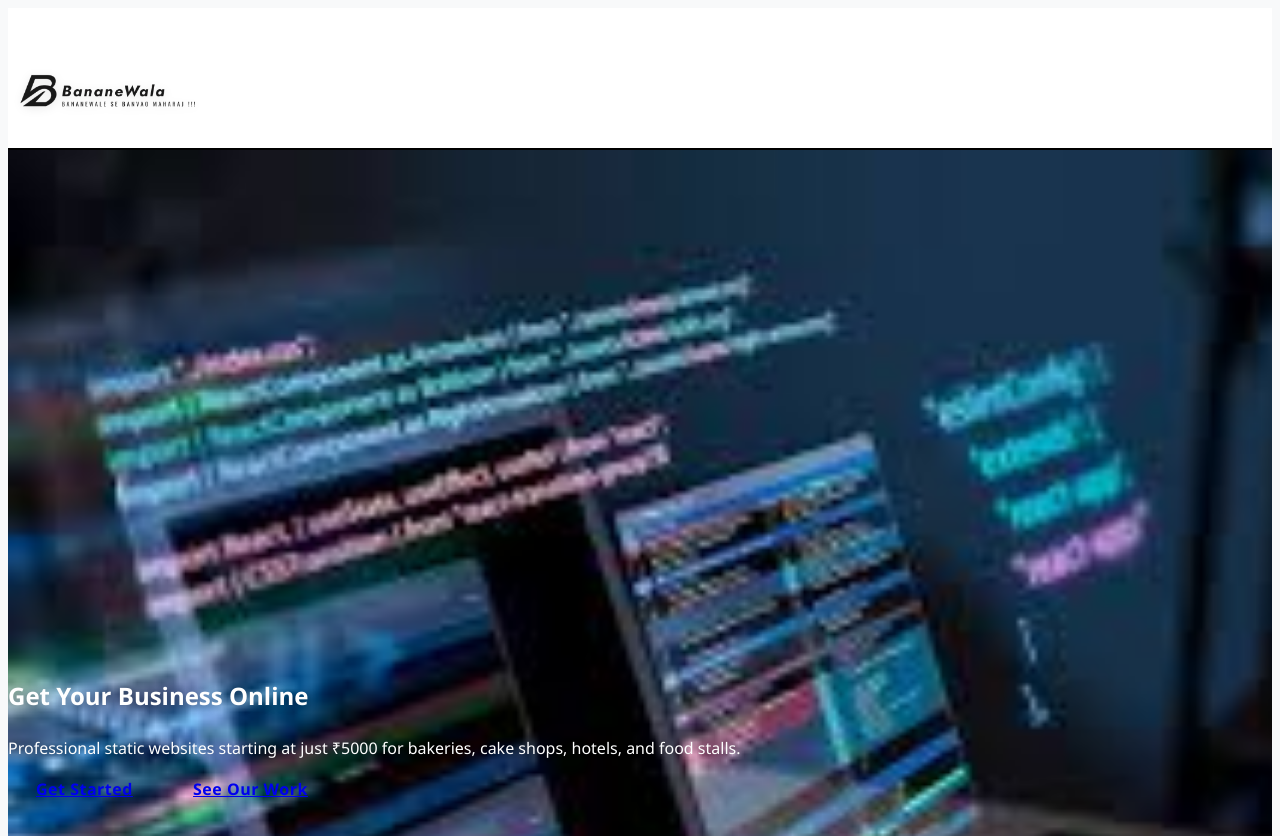
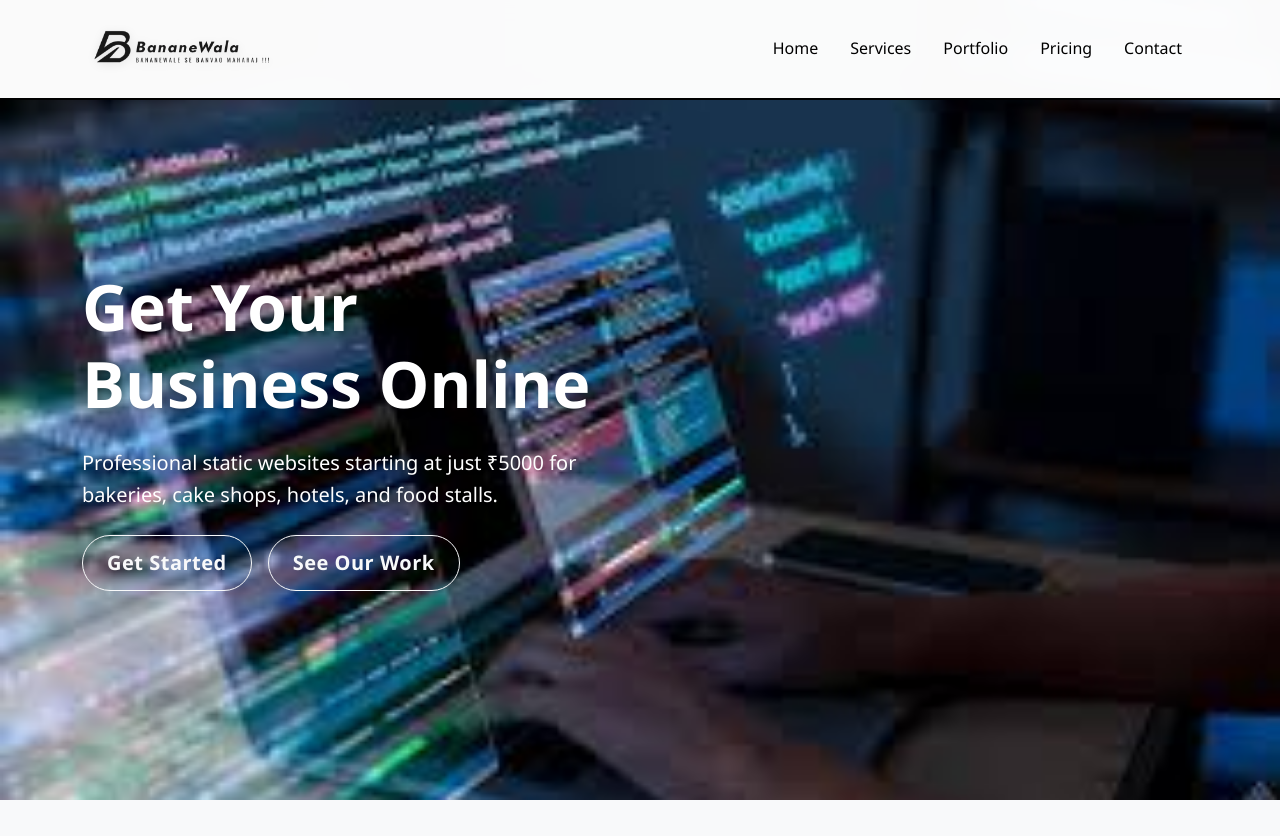
Before and after one commit to promtfaiz/BananeWala, a plain HTML site: page index.html in a window 1280 px wide. Shown: the top 836 px of the page. Drawn offline with nearby package versions, Linux system fonts and the light colour scheme; files whose address does not match are found by name.

Commit message:
Update index.html

```diff
--- a/index.html
+++ b/index.html
@@ -23,7 +23,9 @@
     <meta name="twitter:card" content="summary_large_image">
     <meta name="twitter:title" content="BananeWala | Web Design Experts in Pune">
     <meta name="twitter:description" content="Professional website development for food businesses in Pune. SEO-optimized mobile-friendly designs starting at ₹5000.">
-      <link rel="stylesheet" href="css/landing.css">
+<!-- Add Bootstrap CSS -->
+ <link href="https://cdn.jsdelivr.net/npm/bootstrap@5.3.0/dist/css/bootstrap.min.css" rel="stylesheet">
+<link rel="stylesheet" href="css/landing.css">
 </head>
 <body>
     <!-- Navigation -->
@@ -55,7 +57,7 @@
                 <span class="navbar-toggler-icon"></span>
             </button>
             <div class="collapse navbar-collapse" id="navbarNav" >
-                <ul class="navbar-nav ms-auto style="color: black;"">
+                <ul class="navbar-nav ms-auto"style="color: black;"">
                     <li class="nav-item">
                         <a class="nav-link active" style="color: black;" href="#home">Home</a>
                     </li>
```
